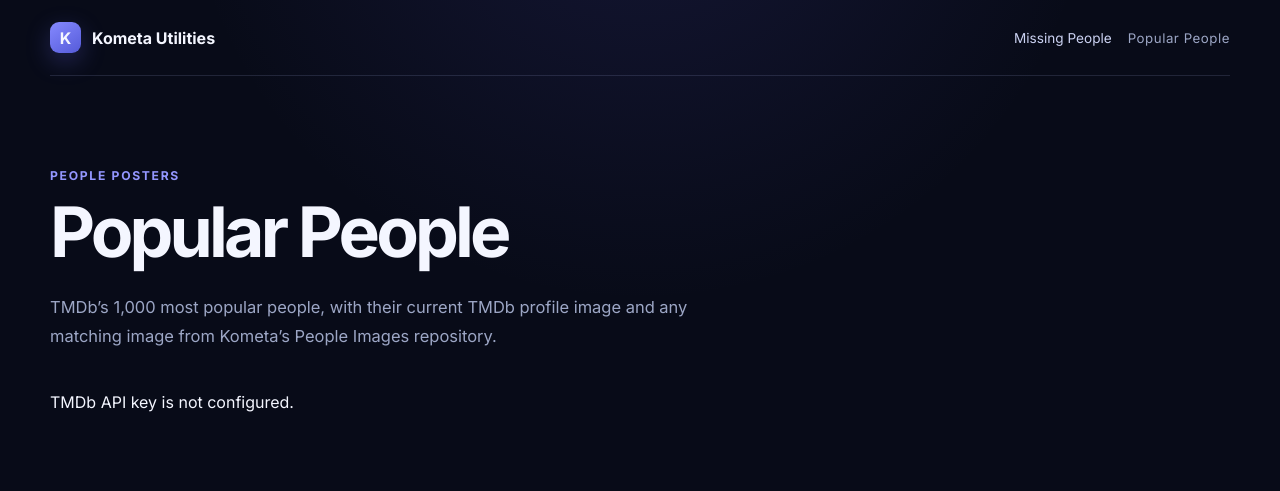
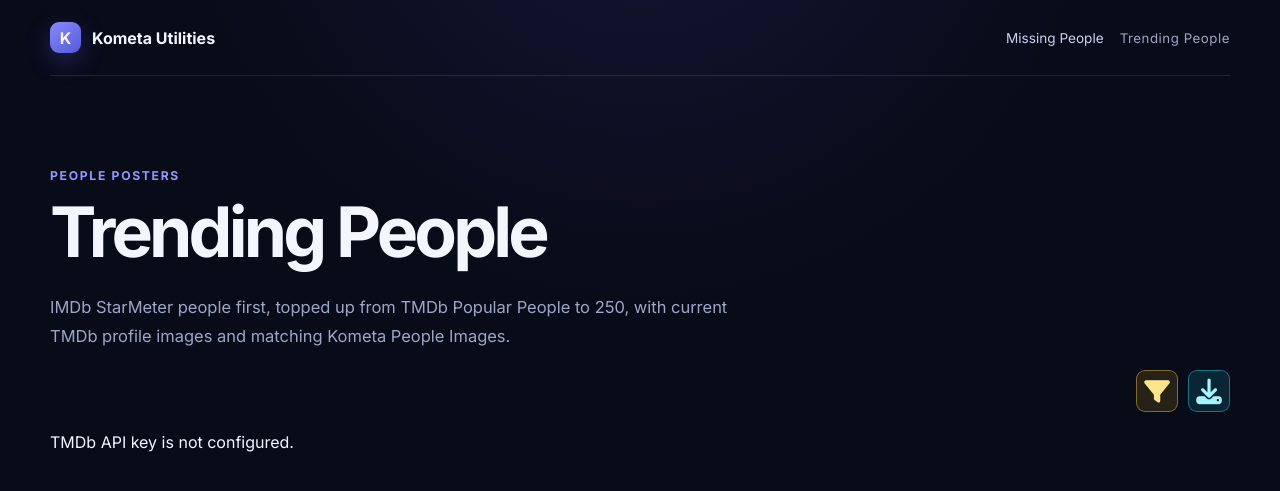
Before and after one commit to YozoraXCII/logscan, a Flask app: page /people/popular in a window 1280 px wide. Shown: the top 491 px of the page. Run offline with Flask 3, Linux system fonts and the light colour scheme; parts of the project's set-up code (start-up, migrations or seed data) failed here and were passed over; some libraries are stand-ins or nearby versions.

Commit message:
Trending People Filter and Download

```diff
--- a/logscan_web/app.py
+++ b/logscan_web/app.py
@@ -33,7 +33,8 @@ KOMETA_IMAGE_SOURCES = (
     ("Signature", "https://raw.githubusercontent.com/Kometa-Team/People-Images-signature/master/README.md"),
 )
 KOMETA_IMAGE_CACHE_SECONDS = 60 * 60
-POPULAR_PEOPLE_CACHE_SECONDS = 60 * 60
+POPULAR_PEOPLE_CACHE_SECONDS = 24 * 60 * 60
+POPULAR_PEOPLE_LIMIT = 250
 POPULAR_PEOPLE_CHECK_SECONDS = 30 * 24 * 60 * 60
 
 
@@ -142,27 +143,91 @@ def create_app() -> Flask:
             kometa_images_cache.update(expires_at=time.monotonic() + KOMETA_IMAGE_CACHE_SECONDS, images=images)
             return images
 
+    def imdb_starmeter_people() -> list[dict]:
+        """Resolve IMDb's current StarMeter chart entries to TMDb people."""
+        query = """
+            {
+              chartNames(first: 100, chart: { chartType: MOST_POPULAR_NAMES }) {
+                edges { node { id } }
+              }
+            }
+        """
+        try:
+            with urlopen(Request(
+                "https://caching.graphql.imdb.com/",
+                data=json.dumps({"query": query}).encode("utf-8"),
+                headers={
+                    "Accept": "application/json",
+                    "Content-Type": "application/json",
+                    "Origin": "https://www.imdb.com",
+                    "User-Agent": "Mozilla/5.0 (compatible; Kometa-Logscan/1.0)",
+                    "x-imdb-client-name": "imdb-web-next-localized",
+                },
+            ), timeout=15) as response:
+                chart = json.loads(response.read().decode("utf-8"))
+        except (HTTPError, URLError, TimeoutError, ValueError):
+            app.logger.warning("Unable to fetch IMDb StarMeter from GraphQL.")
+            return []
+
+        people = []
+        seen_ids = set()
+        edges = chart.get("data", {}).get("chartNames", {}).get("edges", [])
+        for edge in edges:
+            imdb_id = edge.get("node", {}).get("id")
+            if not isinstance(imdb_id, str) or not re.fullmatch(r"nm\d{5,}", imdb_id):
+                continue
+            if imdb_id in seen_ids:
+                continue
+            seen_ids.add(imdb_id)
+            data = tmdb_get(f"/find/{imdb_id}", {"external_source": "imdb_id"})
+            match = next((person for person in (data or {}).get("person_results", []) if person.get("id")), None)
+            if match and not match.get("adult"):
+                people.append({**match, "imdb_id": imdb_id})
+        return people
+
+    def order_popular_people(people: list[dict], flags: dict[int, dict[str, str]]) -> list[dict]:
+        """Keep StarMeter order ahead of the TMDb fill-in, then surface flags."""
+        return sorted(
+            people,
+            key=lambda person: (
+                person.get("starmeter_rank", POPULAR_PEOPLE_LIMIT),
+                person["id"] not in flags,
+            ),
+        )
+
     def popular_people() -> list[dict]:
-        """Get a stable, de-duplicated snapshot of TMDb's top popular people."""
+        """Get a cached, de-duplicated 250-person IMDb-first popularity snapshot."""
         excluded_ids = popular_people_exclusions.list()
         checked_ids = popular_people_checks.active_ids(POPULAR_PEOPLE_CHECK_SECONDS)
         flags = popular_people_flags.list()
         with popular_people_lock:
             if popular_people_cache["expires_at"] > time.monotonic():
                 people = [person for person in popular_people_cache["people"] if person["id"] not in excluded_ids | checked_ids]
-                return sorted(people, key=lambda person: person["id"] not in flags)
+                return order_popular_people(people, flags)
             popular = []
             seen_ids = set()
-            for tmdb_page in range(1, (1000 // TMDB_POPULAR_PAGE_SIZE) + 1):
+            for starmeter_rank, person in enumerate(imdb_starmeter_people(), start=1):
+                person_id = person.get("id")
+                if person_id and person_id not in seen_ids:
+                    seen_ids.add(person_id)
+                    popular.append({**person, "starmeter_rank": starmeter_rank})
+                    if len(popular) >= POPULAR_PEOPLE_LIMIT:
+                        break
+            for tmdb_page in range(1, ((POPULAR_PEOPLE_LIMIT + TMDB_POPULAR_PAGE_SIZE - 1) // TMDB_POPULAR_PAGE_SIZE) + 1):
+                if len(popular) >= POPULAR_PEOPLE_LIMIT:
+                    break
                 data = tmdb_get("/person/popular", {"page": tmdb_page})
                 for person in (data or {}).get("results", []):
                     person_id = person.get("id")
-                    if not person_id or person_id in seen_ids or person_id in excluded_ids | checked_ids or person.get("adult"):
+                    if not person_id or person_id in seen_ids or person.get("adult"):
                         continue
                     seen_ids.add(person_id)
                     popular.append(person)
+                    if len(popular) >= POPULAR_PEOPLE_LIMIT:
+                        break
             popular_people_cache.update(expires_at=time.monotonic() + POPULAR_PEOPLE_CACHE_SECONDS, people=popular)
-            return sorted(popular, key=lambda person: person["id"] not in flags)
+            people = [person for person in popular if person["id"] not in excluded_ids | checked_ids]
+            return order_popular_people(people, flags)
 
     def popular_people_payload(people: list[dict], flags: dict[int, dict[str, str]]) -> list[dict]:
         """Build display data only for the currently requested page of people."""
@@ -186,6 +251,9 @@ def create_app() -> Flask:
             ] if repo_image else []
             payload.append({
                 "tmdb_id": person["id"], "name": name,
+                "tmdb_person_url": f"https://www.themoviedb.org/person/{person['id']}",
+                "imdb_person_url": f"https://www.imdb.com/name/{person['imdb_id']}/" if person.get("imdb_id") else None,
+                "tmdb_image_url": f"https://image.tmdb.org/t/p/original{profile_path}" if profile_path else None,
                 "known_for_department": person.get("known_for_department"), "known_for": known_for,
                 "tmdb_image": {
                     "preview_url": f"https://image.tmdb.org/t/p/w342{profile_path}",
@@ -468,13 +536,41 @@ def create_app() -> Flask:
         if not app.config["TMDB_API_KEY"]:
             return jsonify(error="TMDb API key is not configured."), 503
         page = request.args.get("page", default=1, type=int)
+        missing_image = request.args.get("missing_image") == "1"
         people = popular_people()
+        if missing_image:
+            primary_images = kometa_image_urls().get("Kometa Repo Image", {})
+            people = [person for person in people if person.get("name", "").casefold() not in primary_images]
         total_pages = max(1, (len(people) + POPULAR_PEOPLE_PAGE_SIZE - 1) // POPULAR_PEOPLE_PAGE_SIZE)
         if page is None or not 1 <= page <= total_pages:
             return jsonify(error=f"Page must be between 1 and {total_pages}."), 400
         first_index = (page - 1) * POPULAR_PEOPLE_PAGE_SIZE
         page_people = people[first_index:first_index + POPULAR_PEOPLE_PAGE_SIZE]
         return jsonify(people=popular_people_payload(page_people, popular_people_flags.list()), page=page, total_pages=total_pages)
+
+    @app.get("/api/people/popular/export")
+    def export_missing_popular_people():
+        """Download people absent from the primary Kometa image repository."""
+        if not app.config["TMDB_API_KEY"]:
+            return jsonify(error="TMDb API key is not configured."), 503
+        primary_images = kometa_image_urls().get("Kometa Repo Image", {})
+        missing_people = [
+            person for person in popular_people()
+            if person.get("name", "").casefold() not in primary_images
+        ]
+        export = [{
+            "name": person["name"],
+            "tmdb_id": person["tmdb_id"],
+            "tmdb_person_url": person["tmdb_person_url"],
+            "tmdb_image_url": person["tmdb_image_url"],
+            "imdb_person_url": person["imdb_person_url"],
+        } for person in popular_people_payload(missing_people, popular_people_flags.list())]
+        return send_file(
+            BytesIO(json.dumps(export, indent=2).encode("utf-8")),
+            mimetype="application/json",
+            as_attachment=True,
+            download_name="missing-trending-people.json",
+        )
 
     @app.post("/api/people/popular/<int:person_id>/exclude")
     def exclude_popular_person(person_id):
--- a/logscan_web/static/people_popular.js
+++ b/logscan_web/static/people_popular.js
@@ -1,7 +1,21 @@
 const gallery = document.querySelector("#people-gallery");
 const pagination = document.querySelector("#popular-pagination");
 const { googleImageSearchTile, imageCard, noImage } = window.PeopleImages;
-const page = Number(new URLSearchParams(location.search).get("page")) || 1;
+const query = new URLSearchParams(location.search);
+const page = Number(query.get("page")) || 1;
+const missingImage = query.get("missing_image") === "1";
+const filterButton = document.querySelector("#missing-image-filter");
+
+filterButton.title = missingImage ? "Show all people" : "Filter missing images";
+filterButton.setAttribute("aria-label", filterButton.title);
+filterButton.innerHTML = missingImage
+  ? '<i class="fa-solid fa-filter-circle-xmark" aria-hidden="true"></i>'
+  : '<i class="fa-solid fa-filter" aria-hidden="true"></i>';
+filterButton.addEventListener("click", () => {
+  const next = new URLSearchParams();
+  if (!missingImage) next.set("missing_image", "1");
+  location.href = `/people/popular?${next}`;
+});
 
 function addImage(images, image, label, missingMessage, name) {
   images.append(image ? imageCard({ ...image, label, alt: `${name} ${label}` }) : noImage(missingMessage));
@@ -106,7 +120,11 @@ function addPerson(person) {
 function pageLink(number, label, disabled = false) {
   const link = document.createElement(disabled ? "span" : "a");
   link.textContent = label;
-  if (!disabled) link.href = `/people/popular?page=${number}`;
+  if (!disabled) {
+    const params = new URLSearchParams({ page: number });
+    if (missingImage) params.set("missing_image", "1");
+    link.href = `/people/popular?${params}`;
+  }
   link.className = disabled ? "pagination-disabled" : "secondary-button";
   return link;
 }
@@ -124,12 +142,18 @@ function pageJumper(currentPage, totalPages) {
     option.selected = number === currentPage;
     select.append(option);
   }
-  select.addEventListener("change", () => { location.href = `/people/popular?page=${select.value}`; });
+  select.addEventListener("change", () => {
+    const params = new URLSearchParams({ page: select.value });
+    if (missingImage) params.set("missing_image", "1");
+    location.href = `/people/popular?${params}`;
+  });
   status.append(select, ` of ${totalPages}`);
   return status;
 }
 
-fetch(`/api/people/popular?page=${page}`).then(async (response) => {
+const apiParams = new URLSearchParams({ page });
+if (missingImage) apiParams.set("missing_image", "1");
+fetch(`/api/people/popular?${apiParams}`).then(async (response) => {
   const data = await response.json();
   if (!response.ok) throw new Error(data.error || "Unable to load popular people.");
   return data;
--- a/logscan_web/static/styles.css
+++ b/logscan_web/static/styles.css
@@ -125,6 +125,13 @@ button { cursor: pointer; }
 .eyebrow { margin: 0 0 14px; color: var(--accent-bright); font-size: .76rem; font-weight: 700; letter-spacing: .14em; text-transform: uppercase; }
 h1 { margin: 0; max-width: 740px; font-size: clamp(2.5rem, 6vw, 4.35rem); line-height: 1.03; letter-spacing: -.055em; }
 .hero-copy { max-width: 680px; margin: 24px 0 0; color: var(--muted); font-size: 1.03rem; line-height: 1.75; }
+.popular-actions { display: flex; flex-wrap: wrap; justify-content: flex-end; gap: 10px; margin: -22px 0 20px; }
+.popular-actions .secondary-button { text-decoration: none; }
+.popular-actions .icon-button { display: grid; width: 42px; min-height: 42px; padding: 0; place-items: center; }
+#missing-image-filter { border-color: rgba(251, 191, 36, .46); background: rgba(251, 191, 36, .13); color: #fde68a; }
+#missing-image-filter:hover { border-color: rgba(251, 191, 36, .76); background: rgba(251, 191, 36, .24); color: #fef3c7; }
+.popular-actions a.icon-button { border-color: rgba(34, 211, 238, .46); background: rgba(34, 211, 238, .13); color: #a5f3fc; }
+.popular-actions a.icon-button:hover { border-color: rgba(34, 211, 238, .76); background: rgba(34, 211, 238, .24); color: #cffafe; }
 
 .upload-card {
   border: 1px solid var(--border);
--- a/logscan_web/templates/people_popular.html
+++ b/logscan_web/templates/people_popular.html
@@ -10,7 +10,7 @@
   <script src="{{ url_for('static', filename='people_images.js') }}" defer></script><script src="{{ url_for('static', filename='confirm_dialog.js') }}" defer></script><script src="{{ url_for('static', filename='people_popular.js') }}" defer></script>
 </head>
 <body>
-  <header class="site-header"><a class="brand" href="/"><span class="brand-mark">K</span><span>Kometa Utilities</span></a><nav class="header-links"><a href="/people">Missing People</a><span class="utility-label">Popular People</span></nav></header>
-  <main class="shell people-shell"><section class="hero"><p class="eyebrow">People Posters</p><h1>Popular People</h1><p class="hero-copy">TMDb’s 1,000 most popular people, with their current TMDb profile image and any matching image from Kometa’s People Images repository.</p></section><section id="people-gallery" class="people-gallery" aria-live="polite">Loading popular people…</section><nav id="popular-pagination" class="pagination" aria-label="Popular people pages"></nav></main>
+  <header class="site-header"><a class="brand" href="/"><span class="brand-mark">K</span><span>Kometa Utilities</span></a><nav class="header-links"><a href="/people">Missing People</a><span class="utility-label">Trending People</span></nav></header>
+  <main class="shell people-shell"><section class="hero"><p class="eyebrow">People Posters</p><h1>Trending People</h1><p class="hero-copy">IMDb StarMeter people first, topped up from TMDb Popular People to 250, with current TMDb profile images and matching Kometa People Images.</p></section><div class="popular-actions"><button id="missing-image-filter" class="secondary-button icon-button" type="button" title="Filter missing images" aria-label="Filter missing images"><i class="fa-solid fa-filter" aria-hidden="true"></i></button><a class="secondary-button icon-button" href="{{ url_for('export_missing_popular_people') }}" title="Export missing people as JSON" aria-label="Export missing people as JSON"><i class="fa-solid fa-download" aria-hidden="true"></i></a></div><section id="people-gallery" class="people-gallery" aria-live="polite">Loading trending people…</section><nav id="popular-pagination" class="pagination" aria-label="Trending people pages"></nav></main>
 </body>
 </html>
```
